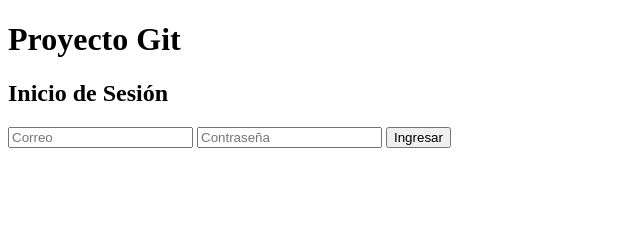
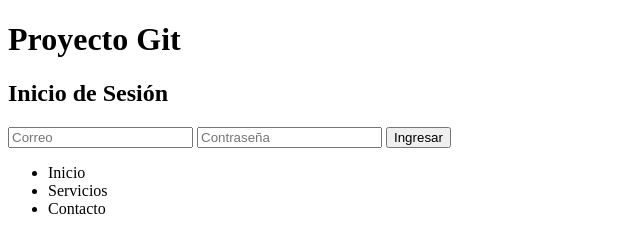
Before and after one commit to erikalegria1999s/Practica-Git-2, a plain HTML site: page index.html in a window 1280 px wide. Shown: the whole page, without its empty margins (0-640 px from the left). Drawn offline with Linux system fonts and the light colour scheme.

Commit message:
agrega barra de navegacion

```diff
--- a/index.html
+++ b/index.html
@@ -14,6 +14,13 @@
         <input type="password" placeholder="Contraseña">
         <button>Ingresar</button>
     </form>
+    <nav>
+    <ul>
+        <li>Inicio</li>
+        <li>Servicios</li>
+        <li>Contacto</li>
+    </ul>
+</nav>
 
 </body>
 </html>
```
